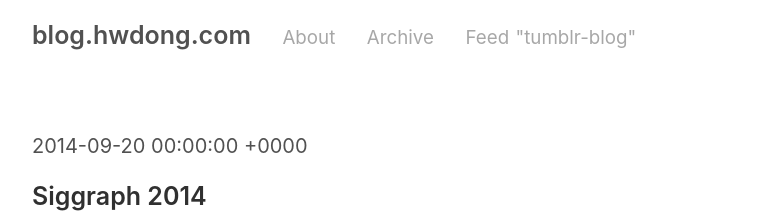
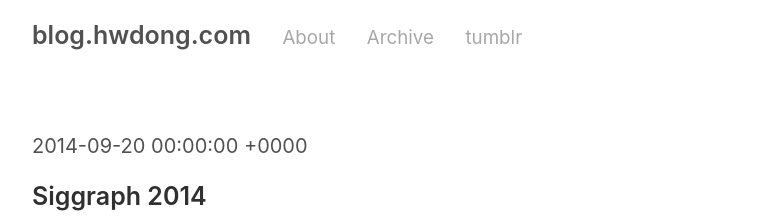
Before and after one commit to hwdong/hwdong-old.github.io, a Jekyll site: the page built from index.html, in a window 1280 px wide. Shown: the top 220 px of the page, without its empty margins (258-1021 px from the left). Built offline with Jekyll 4.4.1, drawn with Linux system fonts in a browser that asks for light colours; Markdown is read by kramdown in place of the engine named in the settings; the list of posts is cut into pages by our own code; some of the changed lines change nothing that is shown.

Commit message:
blog.hwdong.com

```diff
--- a/_config.yml
+++ b/_config.yml
@@ -38,7 +38,8 @@
 pages_list:
   About: '/about'
   Archive: '/archive'
-  Feed: '/atom.xml'
+  tumblr: 'http://hongweidong.tumblr.com'
+  #Feed: '/atom.xml'
 
   # Duoshuo settings
 duoshuo_username: hwd
--- a/_layouts/default.html
+++ b/_layouts/default.html
@@ -15,7 +15,6 @@
            &nbsp;&nbsp;&nbsp;
             <small><a href="{{ page[1]  }}">{{ page[0] }}</a></small>
           {% endfor %}
-           <small><a href="http://hongweidong.tumblr.com"> "tumblr-blog"</a></small>
         </h3>
       </header>
 
```
